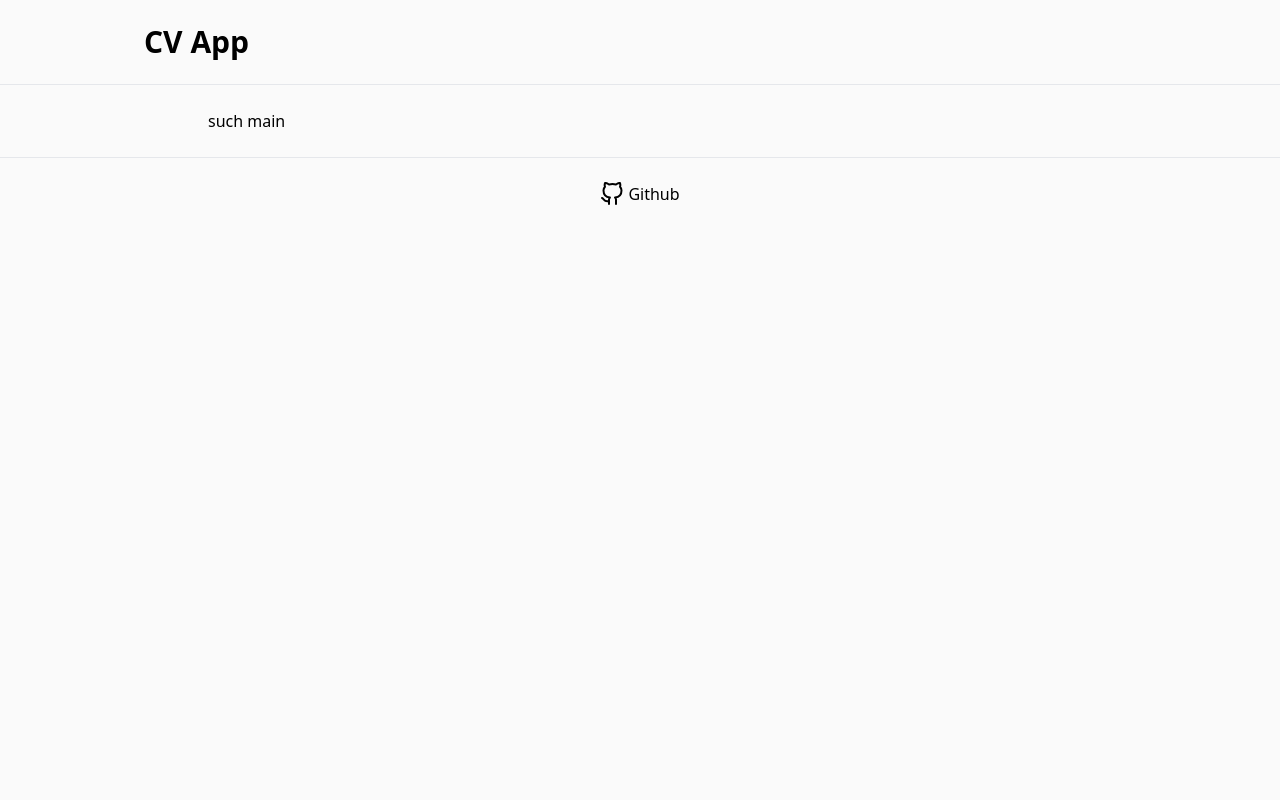
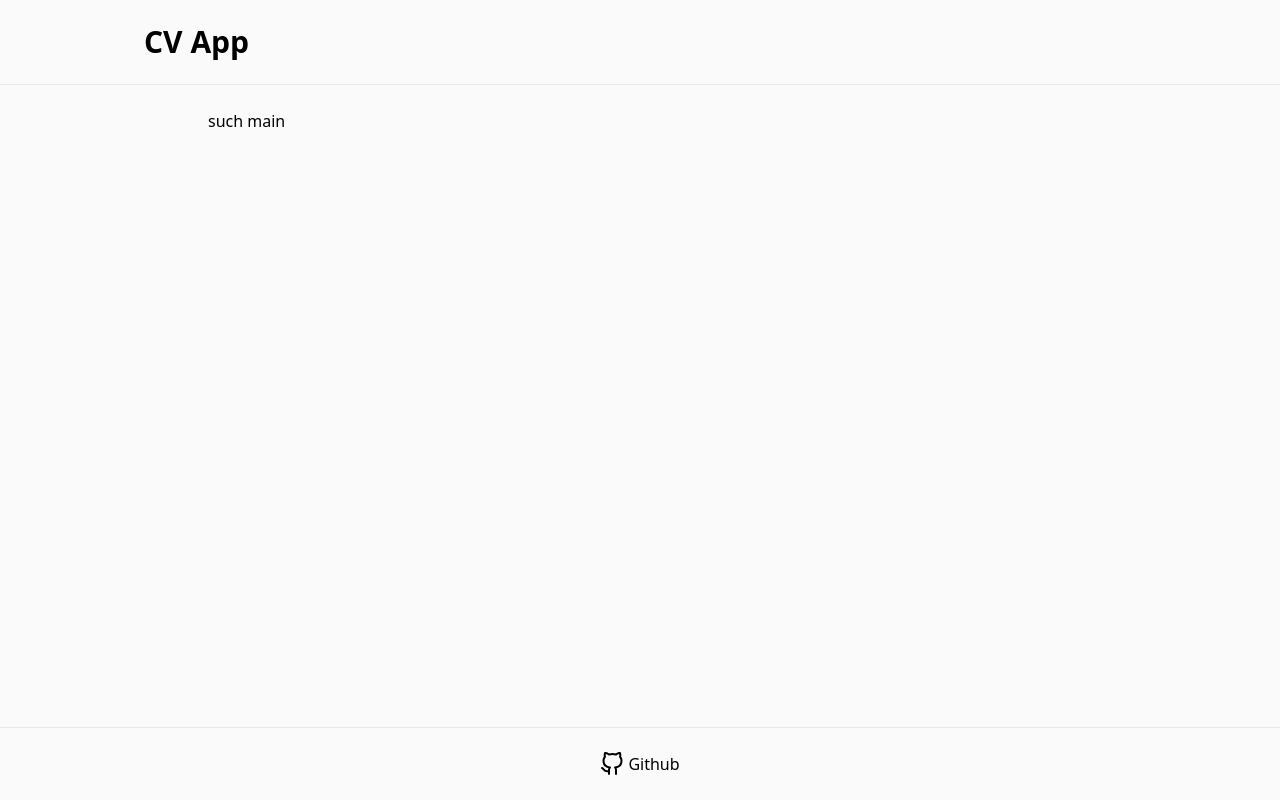
Before and after one commit to greqov/odin-cv-app, a React app: page / in a window 1280 px wide. Built offline with nearby package versions, Linux system fonts and the light colour scheme.

Commit message:
Layout: place footer at the bottom

```diff
--- a/src/index.html
+++ b/src/index.html
@@ -6,9 +6,7 @@
     <meta name="viewport" content="width=device-width, initial-scale=1.0" />
     <title>CV app</title>
   </head>
-  <body
-    class="relative min-h-screen overflow-y-scroll flex flex-col font-sans bg-zinc-50 selection:bg-pink-300"
-  >
+  <body class="min-h-screen overflow-y-scroll">
     <div id="root"></div>
   </body>
 </html>
--- a/src/js/App.js
+++ b/src/js/App.js
@@ -6,7 +6,7 @@ import Footer from './components/Footer';
 export default class App extends Component {
   render() {
     return (
-      <div>
+      <div className="relative min-h-screen flex flex-col font-sans bg-zinc-50 selection:bg-pink-300">
         <Header />
         <Main />
         <Footer />
```
